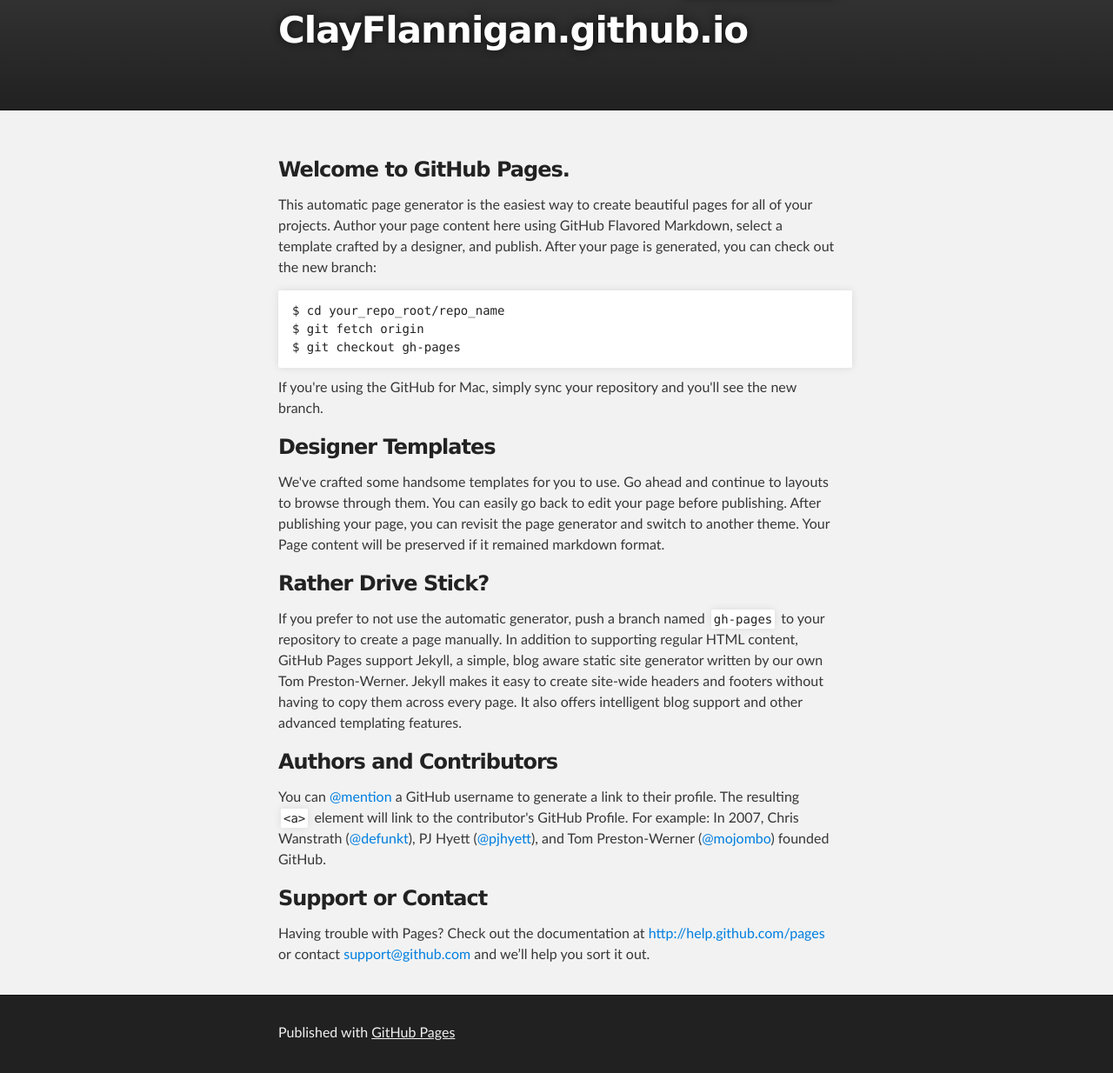
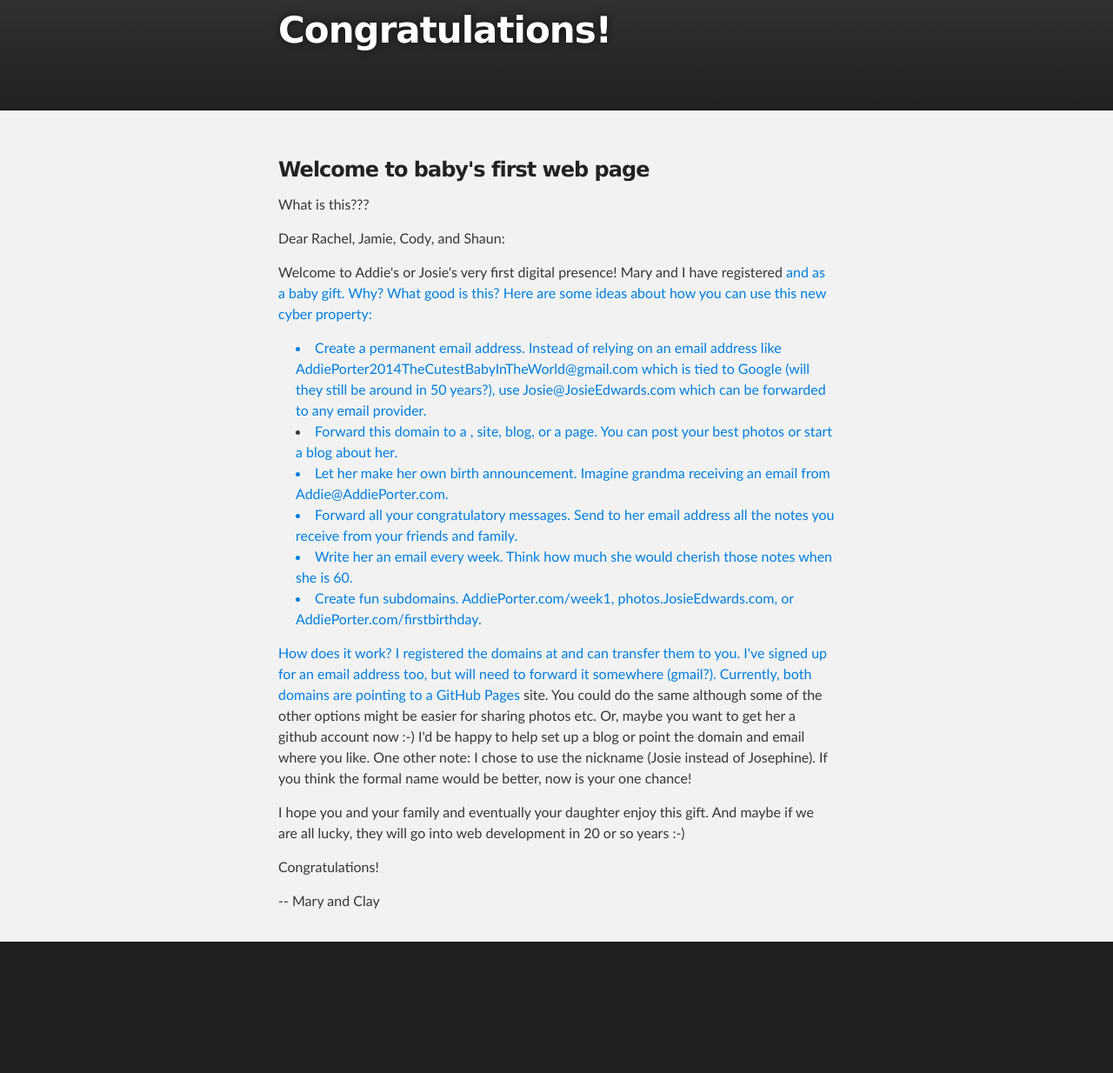
Before and after one commit to ClayFlannigan/ClayFlannigan.github.io, a plain HTML site: page index.html in a window 1280 px wide. Shown: the part 47-1281 px from the top of the page at 87% size. After the commit the page ends 1186 px from the top, so only its background shows below. Drawn offline with Linux system fonts and the light colour scheme.

Commit message:
inital commit

```diff
--- a/index.html
+++ b/index.html
@@ -8,7 +8,7 @@
 
     <link rel="stylesheet" type="text/css" media="screen" href="stylesheets/stylesheet.css">
 
-    <title>ClayFlannigan.github.io</title>
+    <title>Congratulations!</title>
   </head>
 
   <body>
@@ -16,9 +16,9 @@
     <!-- HEADER -->
     <div id="header_wrap" class="outer">
         <header class="inner">
-          <a id="forkme_banner" href="https://github.com/ClayFlannigan">View on GitHub</a>
+          <!--<a id="forkme_banner" href="https://github.com/ClayFlannigan">View on GitHub</a>-->
 
-          <h1 id="project_title">ClayFlannigan.github.io</h1>
+          <h1 id="project_title">Congratulations!</h1>
           <h2 id="project_tagline"></h2>
 
         </header>
@@ -27,44 +27,38 @@
     <!-- MAIN CONTENT -->
     <div id="main_content_wrap" class="outer">
       <section id="main_content" class="inner">
-        <h3>
-<a name="welcome-to-github-pages" class="anchor" href="#welcome-to-github-pages"><span class="octicon octicon-link"></span></a>Welcome to GitHub Pages.</h3>
+        <h3>Welcome to baby's first web page</h3>
 
-<p>This automatic page generator is the easiest way to create beautiful pages for all of your projects. Author your page content here using GitHub Flavored Markdown, select a template crafted by a designer, and publish. After your page is generated, you can check out the new branch:</p>
+<p>What is this???  </p>
 
-<pre><code>$ cd your_repo_root/repo_name
-$ git fetch origin
-$ git checkout gh-pages
-</code></pre>
+<p>Dear Rachel, Jamie, Cody, and Shaun:</p>
 
-<p>If you're using the GitHub for Mac, simply sync your repository and you'll see the new branch.</p>
+<p>Welcome to Addie's or Josie's very first digital presence!  Mary and I have registered <a href="http://AddiePorter.com"</a> and <a href="http://JosieEdwards.com"</a> as a baby gift.  Why? What good is this?  Here are some ideas about how you can use this new cyber property:</p>
 
-<h3>
-<a name="designer-templates" class="anchor" href="#designer-templates"><span class="octicon octicon-link"></span></a>Designer Templates</h3>
+<ul>
+	<li><b>Create a permanent email address.<b> Instead of relying on an email address like AddiePorter2014TheCutestBabyInTheWorld@gmail.com which is tied to Google (will they still be around in 50 years?), use Josie@JosieEdwards.com which can be forwarded to any email provider.</li>
+	<li><b>Forward this domain<b> to a <a href="https://www.tumblr.com"Tumblr</a>, <a href="http://squarespace.com"SquareSpace</a> site, <a href="http://wordpress.com"WordPress</a> blog, or a <a href="https://www.flickr.com"Flickr</a> page.  You can post your best photos or start a blog about her.</li>
+	<li><b>Let her make her own birth announcement.</b>  Imagine grandma receiving an email from Addie@AddiePorter.com.</li>
+	<li><b>Forward all your congratulatory messages.</b> Send to her email address all the notes you receive from your friends and family.</li>
+	<li><b>Write her an email every week.</b> Think how much she would cherish those notes when she is 60.</li>
+	<li><b>Create fun subdomains.</b> AddiePorter.com/week1, photos.JosieEdwards.com, or AddiePorter.com/firstbirthday.</li>
+</ul>
 
-<p>We've crafted some handsome templates for you to use. Go ahead and continue to layouts to browse through them. You can easily go back to edit your page before publishing. After publishing your page, you can revisit the page generator and switch to another theme. Your Page content will be preserved if it remained markdown format.</p>
+<p>How does it work?  I registered the domains at <a href="http://hover.com"</a> and can transfer them to you.  I've signed up for an email address too, but will need to forward it somewhere (gmail?).  Currently, both domains are pointing to a <a href="http://pages.github.com">GitHub Pages</a> site.  You could do the same although some of the other options might be easier for sharing photos etc.  Or, maybe you want to get her a github account now :-)  I'd be happy to help set up a blog or point the domain and email where you like.  One other note: I chose to use the nickname (Josie instead of Josephine).  If you think the formal name would be better, now is your one chance!</p>
 
-<h3>
-<a name="rather-drive-stick" class="anchor" href="#rather-drive-stick"><span class="octicon octicon-link"></span></a>Rather Drive Stick?</h3>
+<p>I hope you and your family and eventually your daughter enjoy this gift.  And maybe if we are all lucky, they will go into web development in 20 or so years :-)<p>
 
-<p>If you prefer to not use the automatic generator, push a branch named <code>gh-pages</code> to your repository to create a page manually. In addition to supporting regular HTML content, GitHub Pages support Jekyll, a simple, blog aware static site generator written by our own Tom Preston-Werner. Jekyll makes it easy to create site-wide headers and footers without having to copy them across every page. It also offers intelligent blog support and other advanced templating features.</p>
+<p>Congratulations!</p>
 
-<h3>
-<a name="authors-and-contributors" class="anchor" href="#authors-and-contributors"><span class="octicon octicon-link"></span></a>Authors and Contributors</h3>
+<p>-- Mary and Clay</p>
 
-<p>You can <a href="https://github.com/blog/821" class="user-mention">@mention</a> a GitHub username to generate a link to their profile. The resulting <code>&lt;a&gt;</code> element will link to the contributor's GitHub Profile. For example: In 2007, Chris Wanstrath (<a href="https://github.com/defunkt" class="user-mention">@defunkt</a>), PJ Hyett (<a href="https://github.com/pjhyett" class="user-mention">@pjhyett</a>), and Tom Preston-Werner (<a href="https://github.com/mojombo" class="user-mention">@mojombo</a>) founded GitHub.</p>
-
-<h3>
-<a name="support-or-contact" class="anchor" href="#support-or-contact"><span class="octicon octicon-link"></span></a>Support or Contact</h3>
-
-<p>Having trouble with Pages? Check out the documentation at <a href="http://help.github.com/pages">http://help.github.com/pages</a> or contact <a href="mailto:support@github.com">support@github.com</a> and we’ll help you sort it out.</p>
       </section>
     </div>
 
     <!-- FOOTER  -->
     <div id="footer_wrap" class="outer">
       <footer class="inner">
-        <p>Published with <a href="http://pages.github.com">GitHub Pages</a></p>
+        <p></p>
       </footer>
     </div>
 
```
